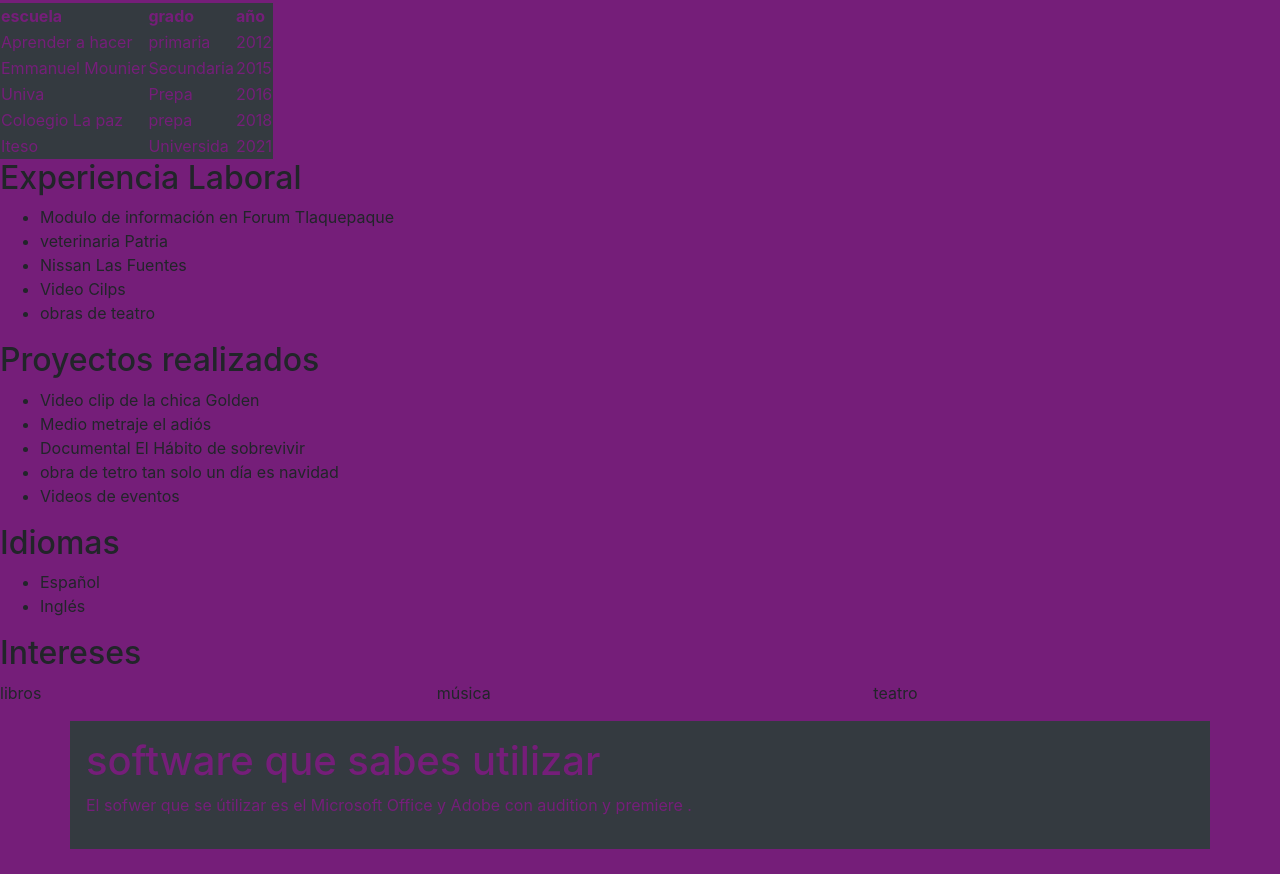
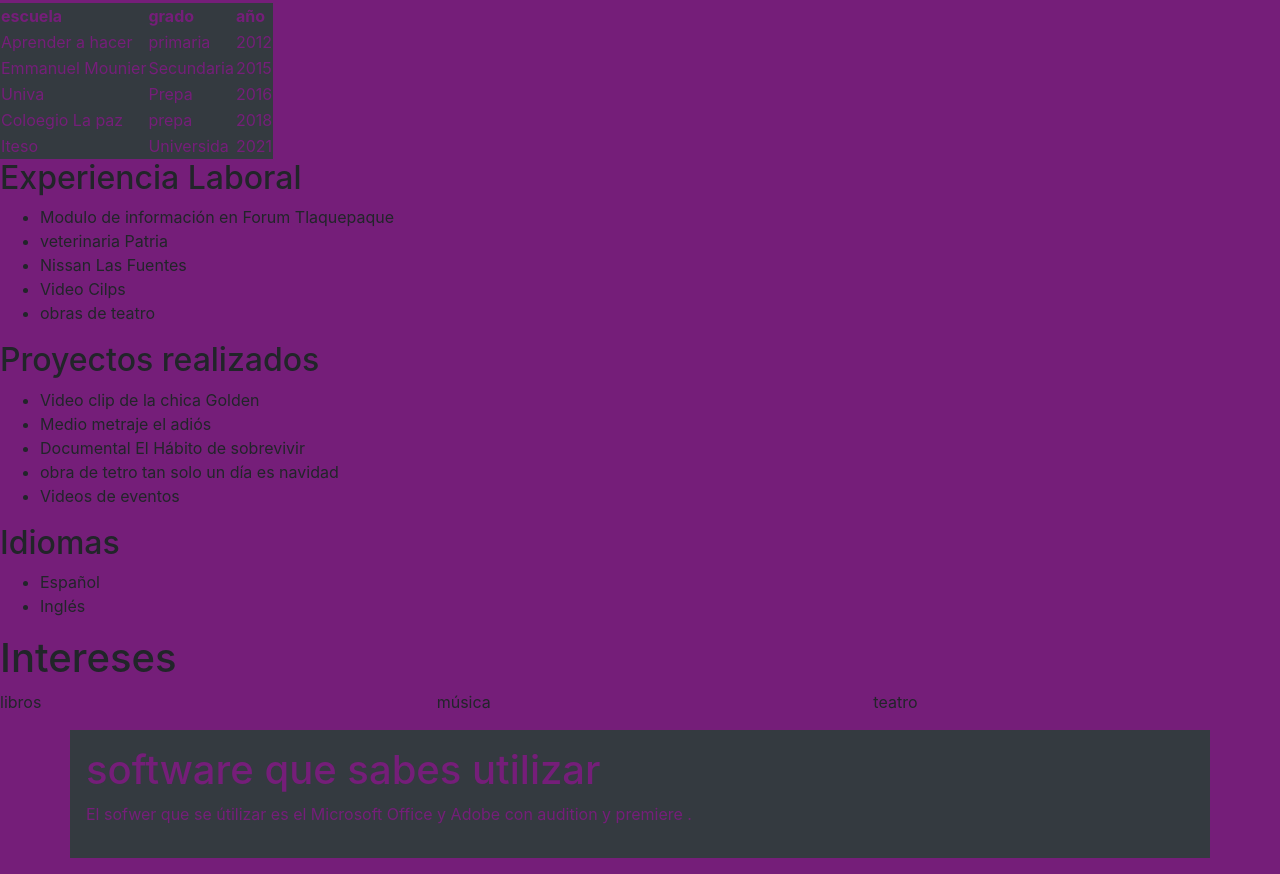
Before and after one commit to montsegonzalez/montsegonzalez.github.io, a plain HTML site: page index.htm in a window 1280 px wide. Shown: the part 1729-2603 px from the top of the page. Drawn offline with nearby package versions, Linux system fonts and the light colour scheme.

Commit message:
Add files via upload

```diff
--- a/index.htm
+++ b/index.htm
@@ -70,7 +70,7 @@
   <li>Español</li>
   <li>Inglés</li>
 </ul>
-   <h2>Intereses</h2>
+   <h1> Intereses </h1>
    <div class="row">
      <div class="col">libros</div>
      <div class="col">música</div>
```
